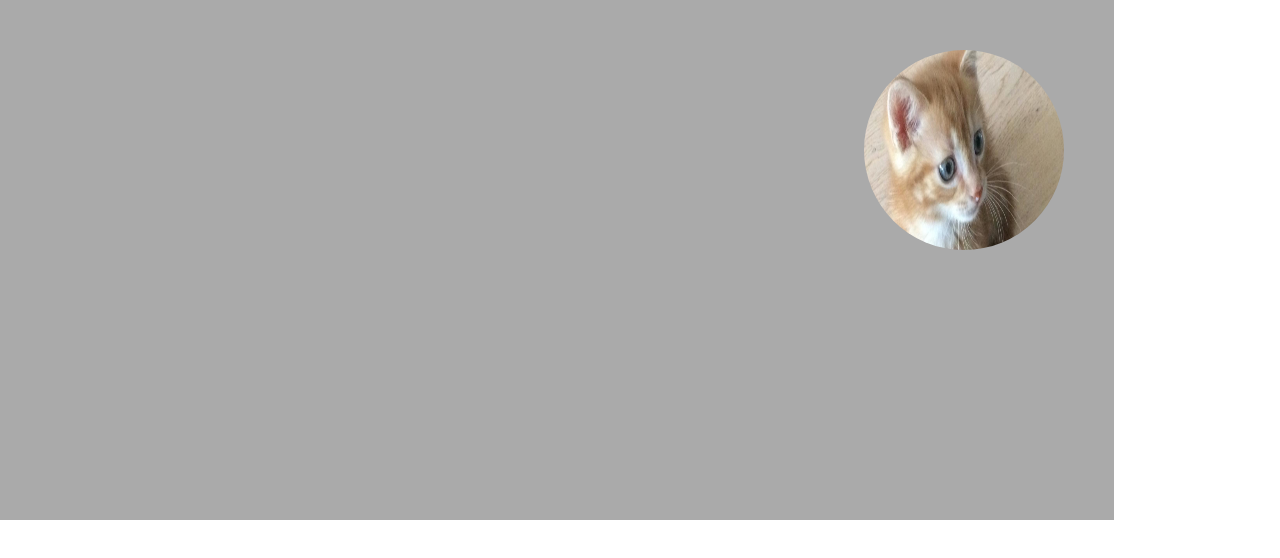
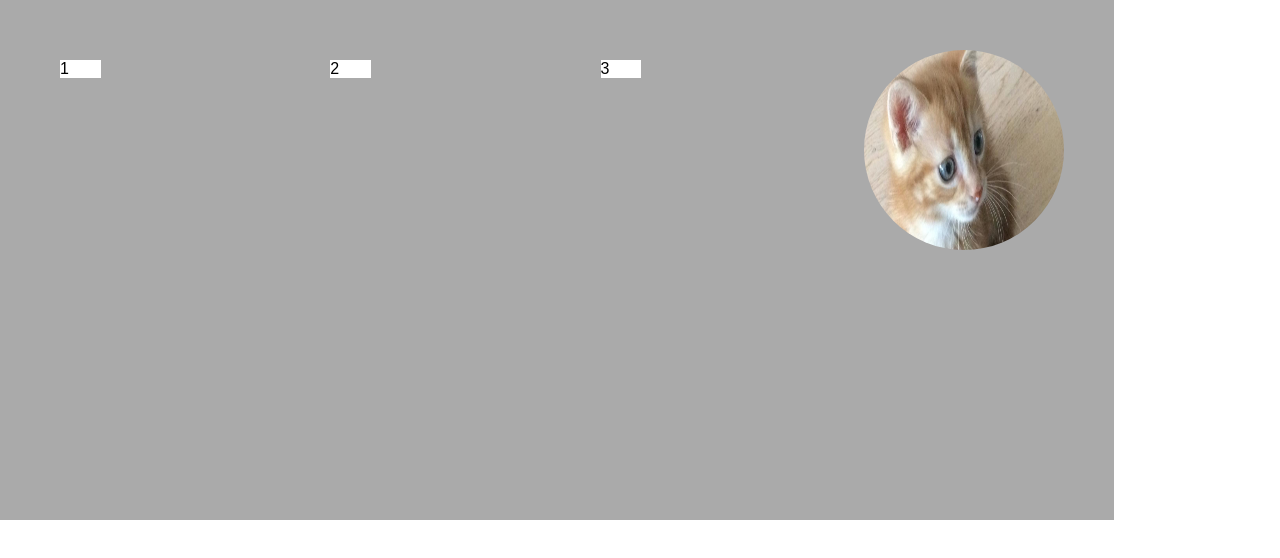
Before and after one commit to DaanMaat/MV-SD-Projectopdracht, a plain HTML site: page Projectopdracht/index.html in a window 1280 px wide. Drawn offline with Linux system fonts and the light colour scheme.

Commit message:
Header updated
Header updated

```diff
--- a/Projectopdracht/index.html
+++ b/Projectopdracht/index.html
@@ -14,12 +14,13 @@
 
     <div class="header">
         <div class="profile-picture">
-            <img class="profile" src="Cheeto.jpg">
+            <img class="profile" src="Cheeto.jpg" alt="Profile Picture">
         </div>
-        <div class="header-item2"></div>
-        <div class="header-item3"></div>
-        <div class="header-item4"></div>
-        <div class="header-item5"></div>
+        <div class="info-container">
+            <div class="info-box box1">1</div>
+            <div class="info-box box2">2</div>
+            <div class="info-box box3">3</div>
+        </div>
     </div>
 
     <script src="script.js">
--- a/Projectopdracht/style.css
+++ b/Projectopdracht/style.css
@@ -5,9 +5,9 @@
     box-sizing: border-box;
     font-family: sans-serif;
 }
+/* ---Body--- */
 
 
-/* ---Body--- /*
 
 
 
@@ -18,11 +18,32 @@
     height: 65vh;
     padding: 50px
 }
-
 .profile{
     border-radius: 50%;
     width: 200px;
     height: 200px;
     float: right;
-
 }
+.info-container{
+    display: grid;
+    width: 80%;
+}
+.info-box{
+    background-color: white;
+    width: 15%;;
+    margin: 10px;
+    grid-row-start: 1;
+    grid-row-end: 2;
+}
+.box1{
+    grid-column-start:1 ;
+    grid-column-end:2 ;
+}
+.box2{
+    grid-column-start:2 ;
+    grid-column-end:3 ;
+}
+.box3{
+    grid-column-start:3 ;
+    grid-column-end:4 ;
+}
```
